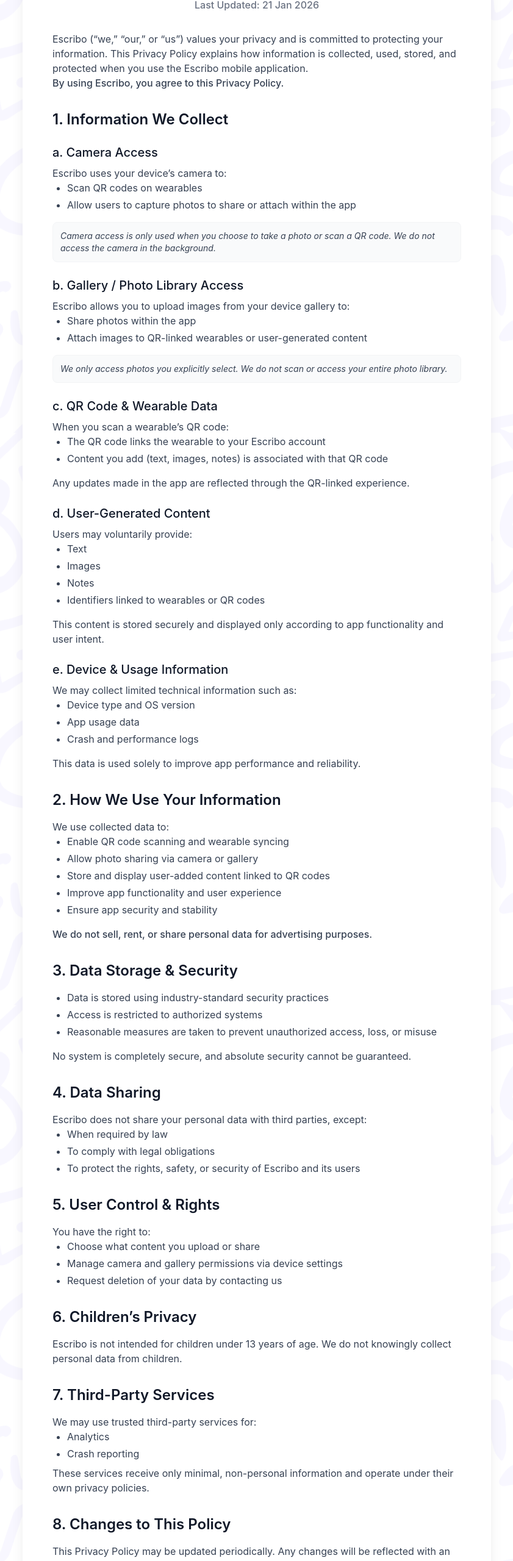
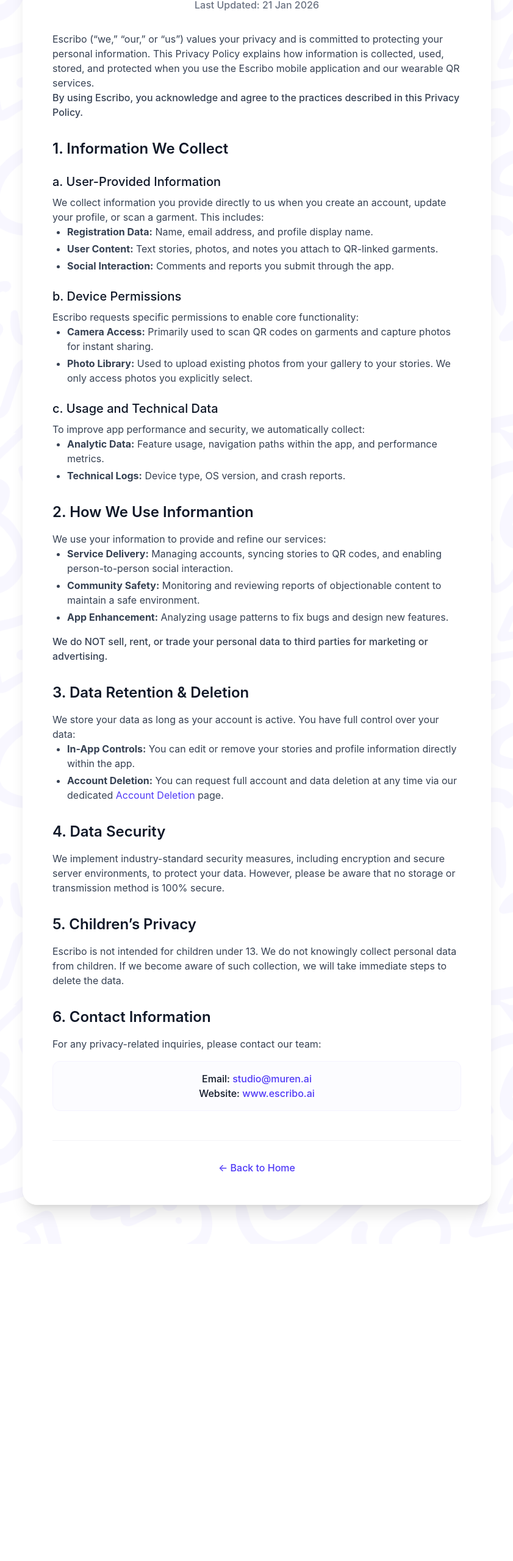
Before and after one commit to muren-ai/escribo-web, a Next.js app: page /privacy in a window 1280 px wide. Shown: the part 229-2789 px from the top of the page at 61% size, without its empty margins (219-1060 px from the left). After the commit the page ends 2269 px from the top, so only its background shows below. Built offline with nearby package versions, Linux system fonts and the light colour scheme.

Commit message:
docs: Update and expand content for the privacy, safety, and terms of service pages.

```diff
--- a/src/app/privacy/page.tsx
+++ b/src/app/privacy/page.tsx
@@ -17,132 +17,64 @@
 
                 <div className="prose prose-lg prose-indigo max-w-none text-gray-700">
                     <p>
-                        Escribo (“we,” “our,” or “us”) values your privacy and is committed to protecting your information.
-                        This Privacy Policy explains how information is collected, used, stored, and protected when you use
-                        the Escribo mobile application.
+                        Escribo (“we,” “our,” or “us”) values your privacy and is committed to protecting your personal information. This Privacy Policy explains how information is collected, used, stored, and protected when you use the Escribo mobile application and our wearable QR services.
                     </p>
                     <p className="font-medium">
-                        By using Escribo, you agree to this Privacy Policy.
+                        By using Escribo, you acknowledge and agree to the practices described in this Privacy Policy.
                     </p>
 
                     <h2 className="text-2xl font-semibold text-gray-900 mt-8 mb-4">1. Information We Collect</h2>
 
-                    <h3 className="text-xl font-medium text-gray-900 mt-6 mb-2">a. Camera Access</h3>
-                    <p>Escribo uses your device’s camera to:</p>
+                    <h3 className="text-xl font-medium text-gray-900 mt-6 mb-2">a. User-Provided Information</h3>
+                    <p>We collect information you provide directly to us when you create an account, update your profile, or scan a garment. This includes:</p>
                     <ul className="list-disc pl-6 space-y-1 mb-4">
-                        <li>Scan QR codes on wearables</li>
-                        <li>Allow users to capture photos to share or attach within the app</li>
+                        <li><strong>Registration Data:</strong> Name, email address, and profile display name.</li>
+                        <li><strong>User Content:</strong> Text stories, photos, and notes you attach to QR-linked garments.</li>
+                        <li><strong>Social Interaction:</strong> Comments and reports you submit through the app.</li>
                     </ul>
-                    <p className="text-sm bg-gray-50 p-3 rounded-lg border border-gray-100 italic">
-                        Camera access is only used when you choose to take a photo or scan a QR code.
-                        We do not access the camera in the background.
+
+                    <h3 className="text-xl font-medium text-gray-900 mt-6 mb-2">b. Device Permissions</h3>
+                    <p>Escribo requests specific permissions to enable core functionality:</p>
+                    <ul className="list-disc pl-6 space-y-1 mb-4">
+                        <li><strong>Camera Access:</strong> Primarily used to scan QR codes on garments and capture photos for instant sharing.</li>
+                        <li><strong>Photo Library:</strong> Used to upload existing photos from your gallery to your stories. We only access photos you explicitly select.</li>
+                    </ul>
+
+                    <h3 className="text-xl font-medium text-gray-900 mt-6 mb-2">c. Usage and Technical Data</h3>
+                    <p>To improve app performance and security, we automatically collect:</p>
+                    <ul className="list-disc pl-6 space-y-1 mb-4">
+                        <li><strong>Analytic Data:</strong> Feature usage, navigation paths within the app, and performance metrics.</li>
+                        <li><strong>Technical Logs:</strong> Device type, OS version, and crash reports.</li>
+                    </ul>
+
+                    <h2 className="text-2xl font-semibold text-gray-900 mt-8 mb-4">2. How We Use Informantion</h2>
+                    <p>We use your information to provide and refine our services:</p>
+                    <ul className="list-disc pl-6 space-y-1 mb-4">
+                        <li><strong>Service Delivery:</strong> Managing accounts, syncing stories to QR codes, and enabling person-to-person social interaction.</li>
+                        <li><strong>Community Safety:</strong> Monitoring and reviewing reports of objectionable content to maintain a safe environment.</li>
+                        <li><strong>App Enhancement:</strong> Analyzing usage patterns to fix bugs and design new features.</li>
+                    </ul>
+                    <p className="font-medium">We do NOT sell, rent, or trade your personal data to third parties for marketing or advertising.</p>
+
+                    <h2 className="text-2xl font-semibold text-gray-900 mt-8 mb-4">3. Data Retention & Deletion</h2>
+                    <p>We store your data as long as your account is active. You have full control over your data:</p>
+                    <ul className="list-disc pl-6 space-y-1 mb-4">
+                        <li><strong>In-App Controls:</strong> You can edit or remove your stories and profile information directly within the app.</li>
+                        <li><strong>Account Deletion:</strong> You can request full account and data deletion at any time via our dedicated <a href="/delete-account" className="text-primary hover:underline">Account Deletion</a> page.</li>
+                    </ul>
+
+                    <h2 className="text-2xl font-semibold text-gray-900 mt-8 mb-4">4. Data Security</h2>
+                    <p>We implement industry-standard security measures, including encryption and secure server environments, to protect your data. However, please be aware that no storage or transmission method is 100% secure.</p>
+
+                    <h2 className="text-2xl font-semibold text-gray-900 mt-8 mb-4">5. Children’s Privacy</h2>
+                    <p>
+                        Escribo is not intended for children under 13. We do not knowingly collect personal data from children. If we become aware of such collection, we will take immediate steps to delete the data.
                     </p>
 
-                    <h3 className="text-xl font-medium text-gray-900 mt-6 mb-2">b. Gallery / Photo Library Access</h3>
-                    <p>Escribo allows you to upload images from your device gallery to:</p>
-                    <ul className="list-disc pl-6 space-y-1 mb-4">
-                        <li>Share photos within the app</li>
-                        <li>Attach images to QR-linked wearables or user-generated content</li>
-                    </ul>
-                    <p className="text-sm bg-gray-50 p-3 rounded-lg border border-gray-100 italic">
-                        We only access photos you explicitly select. We do not scan or access your entire photo library.
-                    </p>
-
-                    <h3 className="text-xl font-medium text-gray-900 mt-6 mb-2">c. QR Code & Wearable Data</h3>
-                    <p>When you scan a wearable’s QR code:</p>
-                    <ul className="list-disc pl-6 space-y-1 mb-4">
-                        <li>The QR code links the wearable to your Escribo account</li>
-                        <li>Content you add (text, images, notes) is associated with that QR code</li>
-                    </ul>
-                    <p>Any updates made in the app are reflected through the QR-linked experience.</p>
-
-                    <h3 className="text-xl font-medium text-gray-900 mt-6 mb-2">d. User-Generated Content</h3>
-                    <p>Users may voluntarily provide:</p>
-                    <ul className="list-disc pl-6 space-y-1 mb-4">
-                        <li>Text</li>
-                        <li>Images</li>
-                        <li>Notes</li>
-                        <li>Identifiers linked to wearables or QR codes</li>
-                    </ul>
-                    <p>This content is stored securely and displayed only according to app functionality and user intent.</p>
-
-                    <h3 className="text-xl font-medium text-gray-900 mt-6 mb-2">e. Device & Usage Information</h3>
-                    <p>We may collect limited technical information such as:</p>
-                    <ul className="list-disc pl-6 space-y-1 mb-4">
-                        <li>Device type and OS version</li>
-                        <li>App usage data</li>
-                        <li>Crash and performance logs</li>
-                    </ul>
-                    <p>This data is used solely to improve app performance and reliability.</p>
-
-
-                    <h2 className="text-2xl font-semibold text-gray-900 mt-8 mb-4">2. How We Use Your Information</h2>
-                    <p>We use collected data to:</p>
-                    <ul className="list-disc pl-6 space-y-1 mb-4">
-                        <li>Enable QR code scanning and wearable syncing</li>
-                        <li>Allow photo sharing via camera or gallery</li>
-                        <li>Store and display user-added content linked to QR codes</li>
-                        <li>Improve app functionality and user experience</li>
-                        <li>Ensure app security and stability</li>
-                    </ul>
-                    <p className="font-medium">We do not sell, rent, or share personal data for advertising purposes.</p>
-
-
-                    <h2 className="text-2xl font-semibold text-gray-900 mt-8 mb-4">3. Data Storage & Security</h2>
-                    <ul className="list-disc pl-6 space-y-1 mb-4">
-                        <li>Data is stored using industry-standard security practices</li>
-                        <li>Access is restricted to authorized systems</li>
-                        <li>Reasonable measures are taken to prevent unauthorized access, loss, or misuse</li>
-                    </ul>
-                    <p>No system is completely secure, and absolute security cannot be guaranteed.</p>
-
-
-                    <h2 className="text-2xl font-semibold text-gray-900 mt-8 mb-4">4. Data Sharing</h2>
-                    <p>Escribo does not share your personal data with third parties, except:</p>
-                    <ul className="list-disc pl-6 space-y-1 mb-4">
-                        <li>When required by law</li>
-                        <li>To comply with legal obligations</li>
-                        <li>To protect the rights, safety, or security of Escribo and its users</li>
-                    </ul>
-
-
-                    <h2 className="text-2xl font-semibold text-gray-900 mt-8 mb-4">5. User Control & Rights</h2>
-                    <p>You have the right to:</p>
-                    <ul className="list-disc pl-6 space-y-1 mb-4">
-                        <li>Choose what content you upload or share</li>
-                        <li>Manage camera and gallery permissions via device settings</li>
-                        <li>Request deletion of your data by contacting us</li>
-                    </ul>
-
-
-                    <h2 className="text-2xl font-semibold text-gray-900 mt-8 mb-4">6. Children’s Privacy</h2>
-                    <p>
-                        Escribo is not intended for children under 13 years of age.
-                        We do not knowingly collect personal data from children.
-                    </p>
-
-
-                    <h2 className="text-2xl font-semibold text-gray-900 mt-8 mb-4">7. Third-Party Services</h2>
-                    <p>We may use trusted third-party services for:</p>
-                    <ul className="list-disc pl-6 space-y-1">
-                        <li>Analytics</li>
-                        <li>Crash reporting</li>
-                    </ul>
-                    <p className="mt-2">
-                        These services receive only minimal, non-personal information and operate under their own privacy policies.
-                    </p>
-
-
-                    <h2 className="text-2xl font-semibold text-gray-900 mt-8 mb-4">8. Changes to This Policy</h2>
-                    <p>
-                        This Privacy Policy may be updated periodically. Any changes will be reflected with an updated “Last Updated” date.
-                    </p>
-
-
-                    <h2 className="text-2xl font-semibold text-gray-900 mt-8 mb-4">9. Contact Information</h2>
-                    <p>For privacy-related questions or data requests, contact us at:</p>
+                    <h2 className="text-2xl font-semibold text-gray-900 mt-8 mb-4">6. Contact Information</h2>
+                    <p>For any privacy-related inquiries, please contact our team:</p>
                     <div className="mt-4 p-4 bg-secondary/30 rounded-xl border border-secondary text-center">
-                        <p className="font-medium text-gray-900">Email: <a href="mailto:info@escribo.ai" className="text-primary hover:underline">info@escribo.ai</a></p>
+                        <p className="font-medium text-gray-900">Email: <a href="mailto:studio@muren.ai" className="text-primary hover:underline">studio@muren.ai</a></p>
                         <p className="font-medium text-gray-900">Website: <a href="https://www.escribo.ai" className="text-primary hover:underline">www.escribo.ai</a></p>
                     </div>
                 </div>
--- a/src/app/safety/page.tsx
+++ b/src/app/safety/page.tsx
@@ -54,7 +54,17 @@
                         Escribo complies with all regional and national laws regarding child safety. We cooperate fully with law enforcement agencies in their investigations of illegal activity involving minors on our platform.
                     </p>
 
-                    <h2 className="text-2xl font-semibold text-gray-900 mt-8 mb-4">5. Contact Information</h2>
+                    <h2 className="text-2xl font-semibold text-gray-900 mt-8 mb-4">5. Age Suitability & Community Standards</h2>
+                    <p>
+                        Escribo is designed for an audience aged 13 and older. We maintain our age suitability through:
+                    </p>
+                    <ul className="list-disc pl-6 space-y-1 mb-4">
+                        <li><strong>Safe Interaction:</strong> Direct messaging is limited to comments and stories where users can be reported or blocked instantly.</li>
+                        <li><strong>Standard Guidelines:</strong> Our Community Guidelines prohibit mature themes, ensuring the feed remains appropriate for teenagers and adults alike.</li>
+                        <li><strong>Guardian Resources:</strong> We encourage parents to use device-level parental controls (iOS/Android) to monitor app usage.</li>
+                    </ul>
+
+                    <h2 className="text-2xl font-semibold text-gray-900 mt-8 mb-4">6. Contact Information</h2>
                     <p>
                         For inquiries regarding our safety practices or to report compliance concerns, please contact our designated point of contact:
                     </p>
```
Also changed, not shown: src/app/terms/page.tsx (+26 -11 lines).
